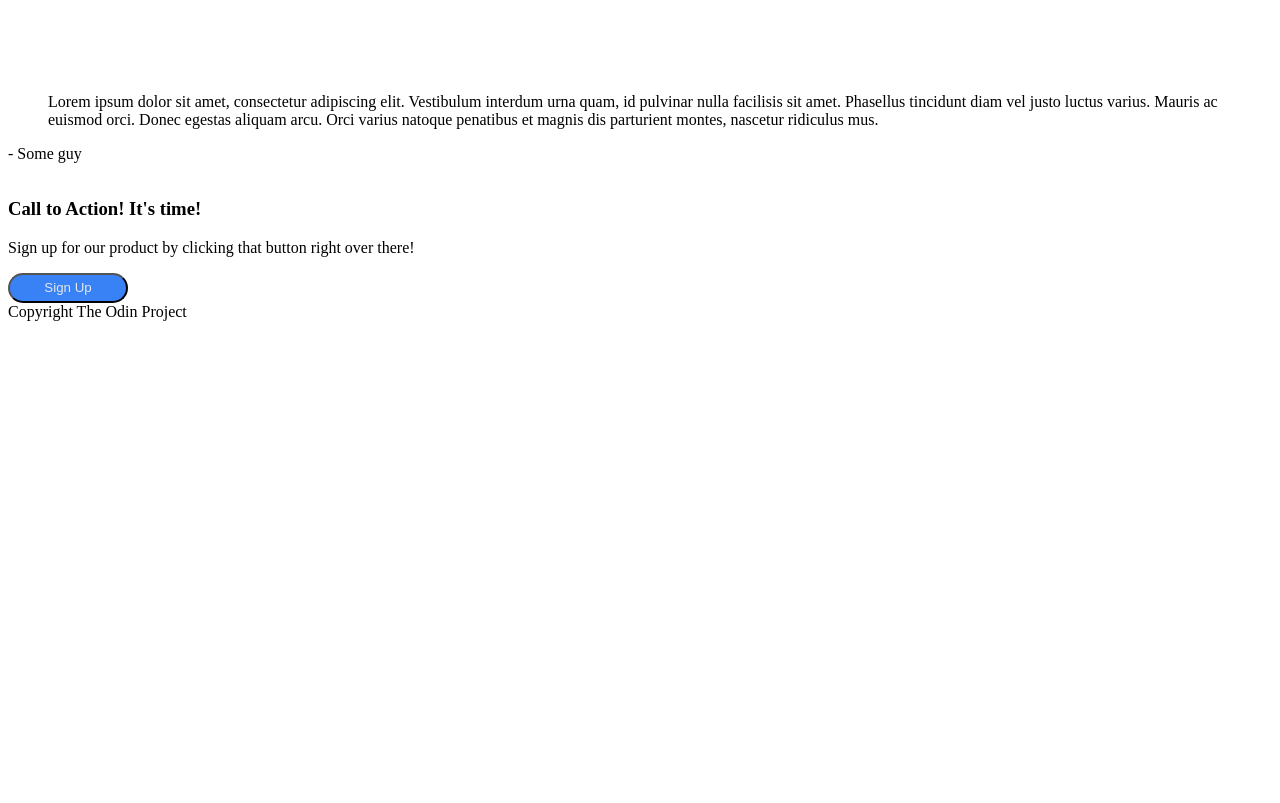
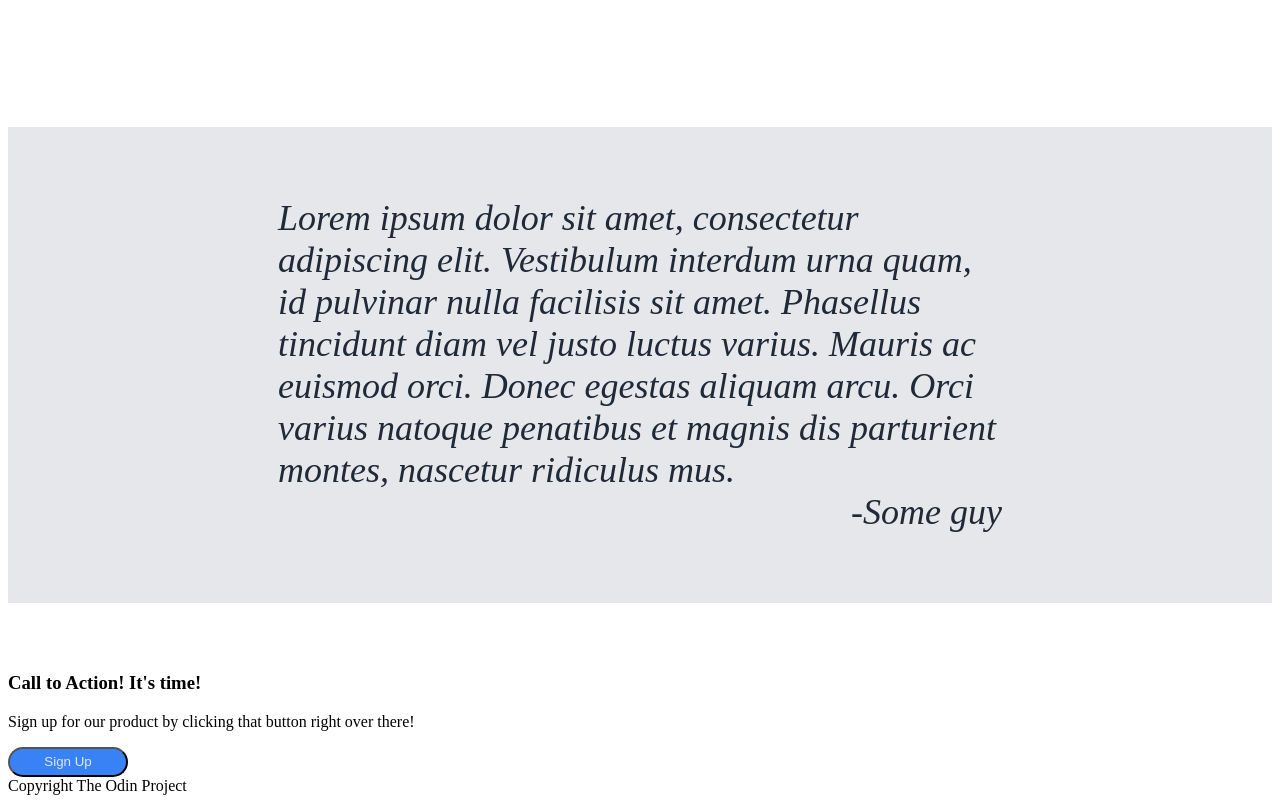
Before and after one commit to CarlosElizalde98/LandingPage, a plain HTML site: page index.html in a window 1280 px wide. Shown: the part 791-1594 px from the top of the page. Before the commit the page ends 1120 px from the top, so only its background shows below. Drawn offline with Linux system fonts and the light colour scheme.

Commit message:
Made the quote section and styled it with CSS code.

```diff
--- a/style.css
+++ b/style.css
@@ -13,6 +13,7 @@ button {
     height: 30px;
 }
 
+/*Styling for website text and img text*/
 .top-area {
     background-color: #1F2937;
     font-family: 'Roboto', sans-serif;
@@ -51,6 +52,7 @@ button {
     margin: 0;
     padding: 0;
 }
+/*Seperate styling for header*/
 .nav {
     display: flex;
     justify-content: flex-end;
@@ -72,6 +74,7 @@ button {
     margin: 16px;
 }
 
+/*Css styling for random information section*/
 .middle {
     display: flex;
     justify-content: center;
@@ -104,3 +107,23 @@ button {
     max-width: 200px;
     flex-wrap: wrap;
 }
+
+/*Styling for quote section*/
+
+.quote {
+    display: flex;
+    flex-direction: column;
+    align-items: flex-end;
+    justify-content: center;
+    background-color: #E5E7EB;
+    padding: 70px;
+    margin: 50px 0 50px;
+    font-size: 36px;
+    font-style: italic;
+    color: #1F2937;
+}
+
+.quote > * {
+    margin: 0;
+    padding: 0 200px 0;
+}
```
Also changed, not shown: index.html (+2 -1 lines).
